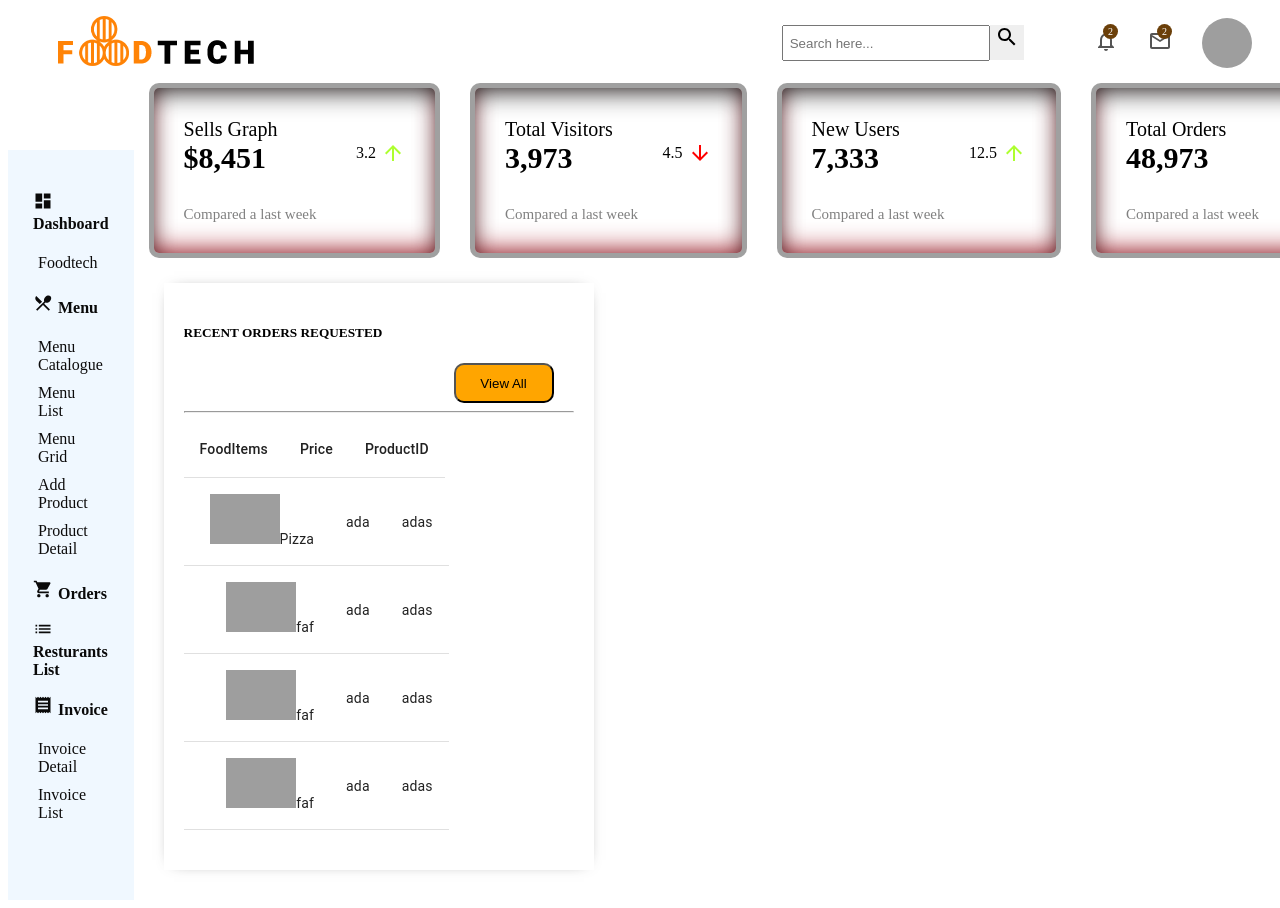
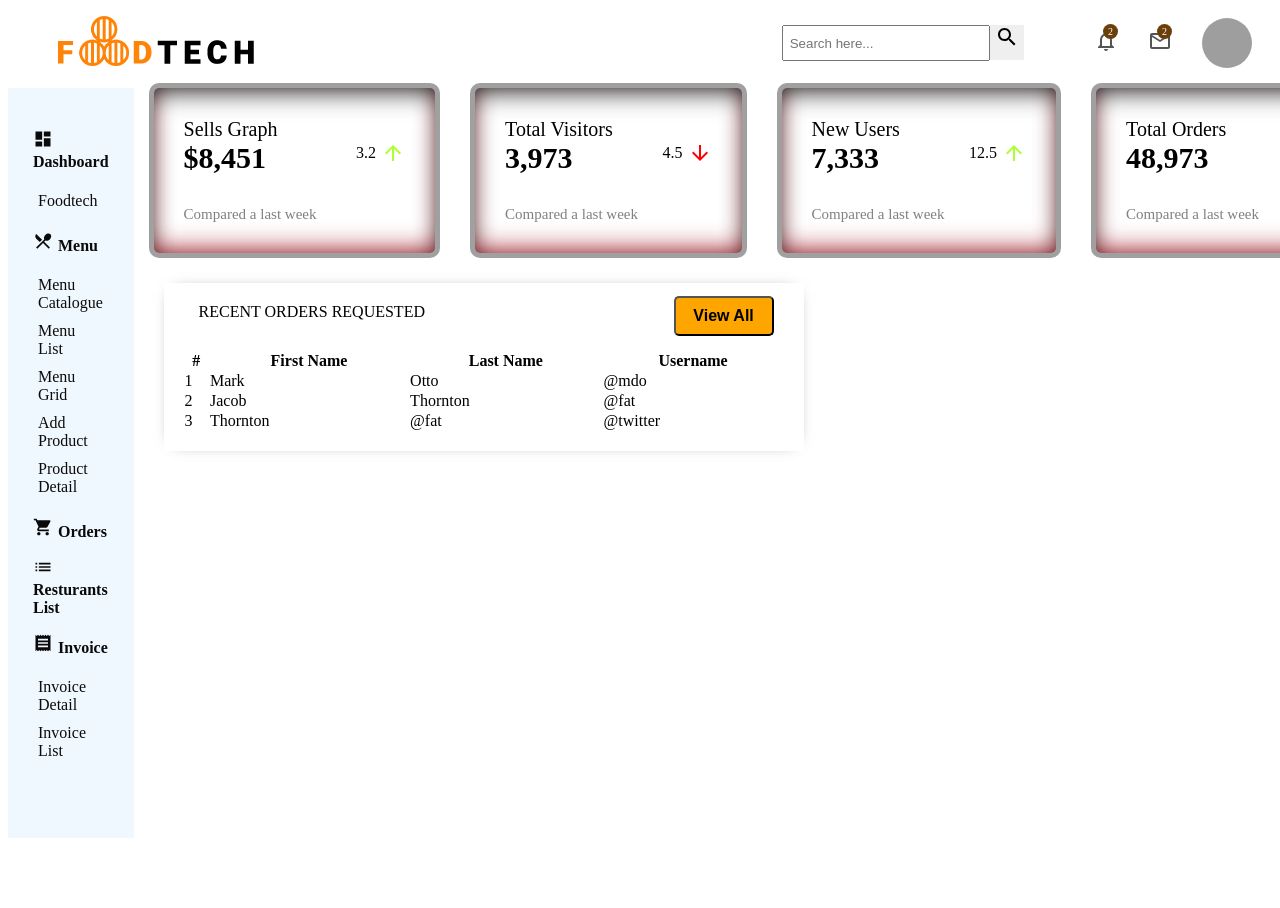
Before and after one commit to deshanvimukthi-1999/React-Dashboard, a React (Create React App) app: page / in a window 1280 px wide. Shown: the top 908 px of the page. After the commit the page ends 846 px from the top, so only its background shows below. Built offline with nearby package versions, Linux system fonts and the light colour scheme; grey boxes are pictures that could not be loaded.

Commit message:
Edit table

```diff
--- a/src/components/Charts/Charts.jsx
+++ b/src/components/Charts/Charts.jsx
@@ -1,12 +1,12 @@
 import "./charts.css";
 import React from 'react';
 import { makeStyles } from '@material-ui/core/styles';
-import {TableBody, TableCell ,TableContainer,TableHead ,Paper  }from '@material-ui/core';
+import {Table,TableBody, TableCell ,TableContainer,TableHead ,TableRow,Paper  }from '@material-ui/core';
 
 
     const useStyles = makeStyles({
         table: {
-          minWidth: 200,
+          minWidth: 500,
         },
       });
 
@@ -15,64 +15,51 @@
       }
 
       const rows = [
-        createData('Frozen yoghurt', 159, 6.04),
-        createData('Ice cream', 237, 9.0),
-        createData('Eclair', 262, 16.0, 24),
-        createData('Eclair', 262, 16.0, 24),
-        createData('Eclair', 262, 16.0, 24),
+        createData('Pizza', 159, 6.04),
+        createData('French Fries', 237, 9.0),
+        createData('Multigrain Hot Cereal', 262, 16.0, 24),
+        createData('Friend Egg Sandwich', 262, 16.0, 24),
       ];
 
       export default function Charts() {
-
+        const classes = useStyles();
 
             return (
-                <div className="chart">
-                <TableContainer className="headerTitle">
-                    <h5>RECENT ORDERS REQUESTED</h5>
-                    <button className="btn1">View All</button>
-                    <hr />
-                    <TableHead className="tHead">
-                        <TableCell align="right">FoodItems</TableCell>
-                        <TableCell align="right"> Price</TableCell>
-                        <TableCell align="right">ProductID </TableCell>
-                    </TableHead>
-
-                    <TableBody>
-                        <TableCell align="right">
-                            <img className="image" src="http://slidesigma.nyc/templatemonster/react/foodtech/assets/img/foodtech/pizza.jpg" alt="imge" />
-                            Pizza
-                        </TableCell>
-                        <TableCell align="right">ada</TableCell>
-                        <TableCell align="right">adas</TableCell>
-                    </TableBody>
-
-                    <TableBody>
-                        <TableCell align="right">
-                            <img className="image" src="http://slidesigma.nyc/templatemonster/react/foodtech/assets/img/foodtech/french-fries.jpg" alt="imge1" />
-                            faf
-                        </TableCell>
-                        <TableCell align="right">ada</TableCell>
-                        <TableCell align="right">adas</TableCell>
-                    </TableBody>
-
-                    <TableBody>
-                        <TableCell align="right">
-                            <img className="image" src="http://slidesigma.nyc/templatemonster/react/foodtech/assets/img/foodtech/cereals.jpg" alt="imge2" />
-                            faf
-                        </TableCell>
-                        <TableCell align="right">ada</TableCell>
-                        <TableCell align="right">adas</TableCell>
-                    </TableBody>
-
-                    <TableBody>
-                        <TableCell align="right">
-                            <img className="image" src="http://slidesigma.nyc/templatemonster/react/foodtech/assets/img/foodtech/egg-sandwich.jpg" alt="imge3" />
-                            faf
-                        </TableCell>
-                        <TableCell align="right">ada</TableCell>
-                        <TableCell align="right">adas</TableCell>
-                    </TableBody>
-                </TableContainer>
+                <div className="container1">
+                <div className="tableHeader">RECENT ORDERS REQUESTED</div>
+                <div className="buttonClass">
+                <button className="button">View All</button>
                 </div>
-            );
-    }
+                <Table striped bordered hover>
+                    <thead>
+                        <tr>
+                        <th>#</th>
+                        <th>First Name</th>
+                        <th>Last Name</th>
+                        <th>Username</th>
+                        </tr>
+                    </thead>
+                    <tbody>
+                        <tr>
+                        <td>1</td>
+                        <td>Mark</td>
+                        <td>Otto</td>
+                        <td>@mdo</td>
+                        </tr>
+                        <tr>
+                        <td>2</td>
+                        <td>Jacob</td>
+                        <td>Thornton</td>
+                        <td>@fat</td>
+                        </tr>
+                        <tr>
+                        <td>3</td>
+                        <td>Thornton</td>
+                        <td>@fat</td>
+                        <td>@twitter</td>
+                        </tr>
+                    </tbody>
+                </Table>
+        </div>
+        );
+}
--- a/src/components/Charts/charts.css
+++ b/src/components/Charts/charts.css
@@ -1,12 +1,13 @@
-.chart {
+.container1 {
   margin: 30px;
   padding: 20px;
-  width: 390px;
+  width: 600px;
   box-shadow: 0px 0px 15px -10px rgba(0, 0, 0, 0.75);
 }
 
-.headerTitle {
+.tableHeader {
   margin-bottom: 20px;
+  margin-left: 15px;
 }
 
 .image {
@@ -14,17 +15,21 @@
   height: 50px;
   margin-left: 10px;
 }
-
-.btn1 {
-  margin-left: 270px;
-  border-radius: 10px;
+.buttonClass {
+  margin-top: -45px;
+}
+.button {
+  margin-bottom: 15px;
+  margin-left: 490px;
+  border-radius: 5px;
   width: 100px;
   height: 40px;
   background-color: orange;
+  font-size: 16px;
+  font-weight: bold;
 }
 
-.tHead {
-  font-size: 20px;
-  font-weight: bold;
-  float: left;
+.button.active,
+.button:hover {
+  background-color: rgb(236, 231, 229);
 }
```
